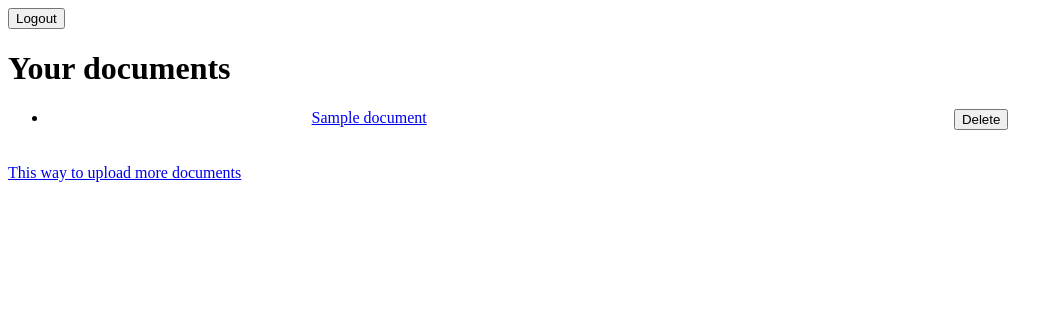
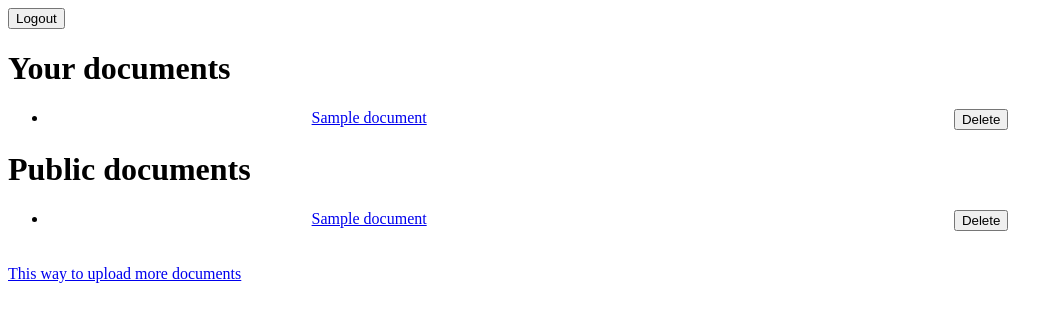
Before and after one commit to jgaye/FlaskDocManager, a Flask app: template templates/listPage.html in a window 1280 px wide. Shown: the top 322 px of the page, without its empty margins (0-1063 px from the left). Run offline with Flask 2, Linux system fonts and the light colour scheme; the template is opened without the code that fills it: most values are stand-ins (such as "Sample title", 1, 10 or a date in 2020).

Commit message:
Displaying public and private documents from S3 for a user

```diff
--- a/application.py
+++ b/application.py
@@ -1,5 +1,5 @@
 import os
-from flask import (Flask, flash, request, render_template, redirect, url_for)
+from flask import (Flask, flash, session, request, render_template, redirect, url_for)
 
 '''
   application setup
@@ -85,16 +85,22 @@ from helpers.S3Helper import list, download, delete, upload
 @application.route("/index")
 def index():
 
-  # Get the list of documents
-  result = list()
+  # Get the list of documents this user owns
+  privateDocuments = list('home/' + session['username'])
+
+  # Get the list of publicly shared documents
+  publicDocuments = list('home/public')
 
   # If we have a string it is an error message
-  if type(result) is str:
-    flash(result)
-    return render_template('listPage.html', documents = [])
+  if type(privateDocuments) is str:
+    flash(privateDocuments)
+    privateDocuments = []
+  if type(publicDocuments) is str:
+    flash(publicDocuments)
+    publicDocuments = []
 
   # Display the list with controls
-  return render_template('listPage.html', documents = result)
+  return render_template('listPage.html', privateDocuments = privateDocuments, publicDocuments = publicDocuments)
 
 @application.route("/<string:document>", methods=['GET', 'POST'])
 def act_on_document(document):
--- a/helpers/S3Helper.py
+++ b/helpers/S3Helper.py
@@ -14,14 +14,20 @@ def open_s3_session(s3_key, s3_secret):
     aws_access_key_id=s3_key,
     aws_secret_access_key=s3_secret
   )
+  # return boto3.resource(
+  #   "s3",
+  #   aws_access_key_id=s3_key,
+  #   aws_secret_access_key=s3_secret
+  # )
 
-def list():
+def list(prefix):
   try:
     # open the session
     s3 = open_s3_session(session['s3_key'], session['s3_secret'])
 
     # returns only the first 1000 elements of S3
-    s3Contents = s3.list_objects(Bucket=session['s3_bucket'])['Contents']
+    s3Contents = s3.list_objects(Bucket=session['s3_bucket'], Prefix=prefix)['Contents']
+    # s3Contents = s3.buckets.all()
   except Exception as e:
     return "Listing failed with: " + str(e)
   finally:
--- a/templates/listPage.html
+++ b/templates/listPage.html
@@ -19,7 +19,21 @@
 
 <h1>Your documents</h1>
 <ul>
-  {% for document in documents %}
+  {% for document in privateDocuments %}
+    <li>
+      <div class="documentRow">
+        <a href="{{url_for( 'act_on_document', document=document.name )}}">{{document.name}}</a>
+
+        <form action="{{ url_for('act_on_document', document=document.name ) }}" method="POST">
+          <input class="danger" type="submit" value="Delete" onclick="return confirm('Are you sure?');">
+        </form>
+      </div>
+    </li>
+  {% endfor %}
+</ul>
+<h1>Public documents</h1>
+<ul>
+  {% for document in publicDocuments %}
     <li>
       <div class="documentRow">
         <a href="{{url_for( 'act_on_document', document=document.name )}}">{{document.name}}</a>
```
